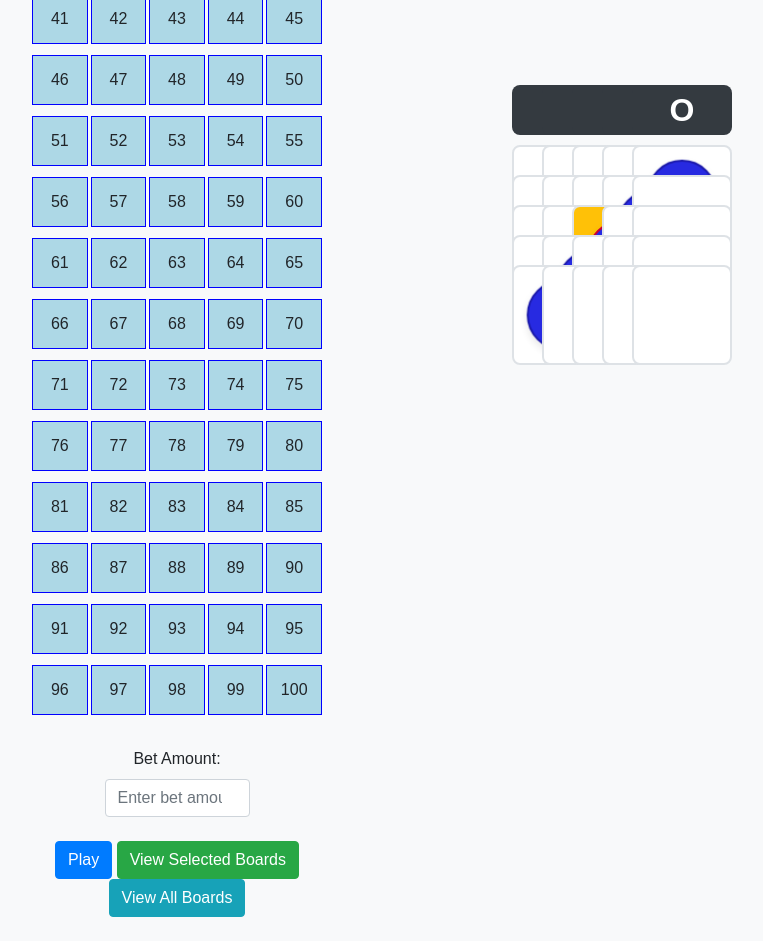
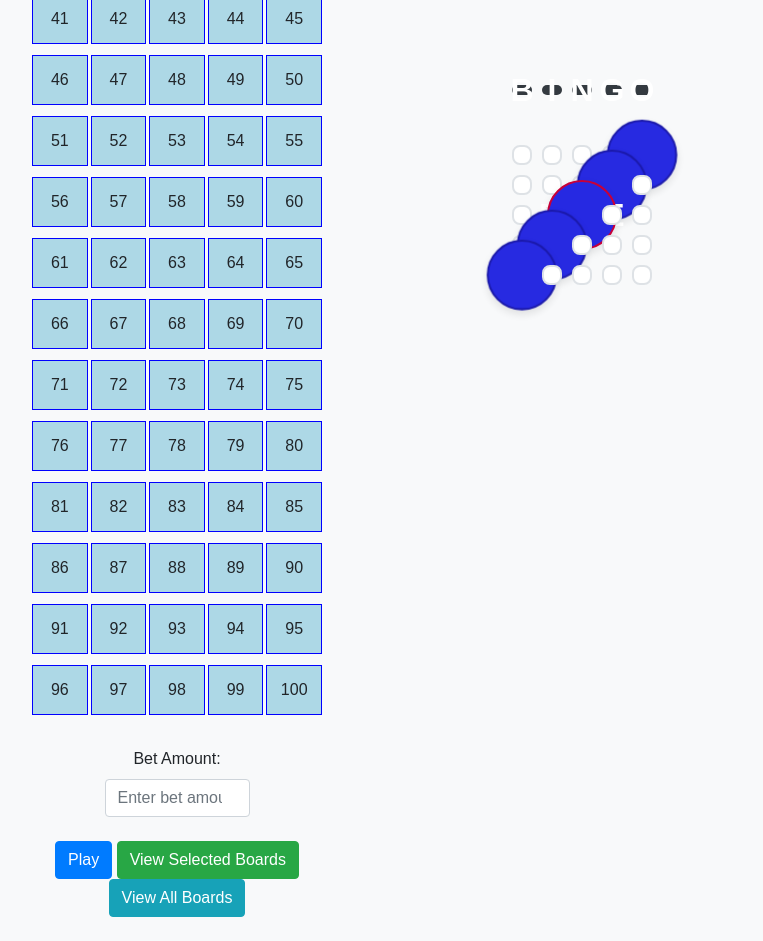
Before and after one commit to Friends7Boss/friends_bingo, a plain HTML site: page index.html in a window 1280 px wide. Shown: the whole page, without its empty margins (143-906 px from the left). Drawn offline with nearby package versions, Linux system fonts and the light colour scheme.

Commit message:
Update style.css

```diff
--- a/style.css
+++ b/style.css
@@ -18,8 +18,8 @@ body {
 }
 
 .grid-item {
-    width: 100px;
-    height: 100px;
+    width: 20px;
+    height: 20px;
     background-color: #ffffff;
     border: 2px solid #dee2e6;
     display: flex;
@@ -33,8 +33,8 @@ body {
 }
 
 .grid-header {
-    width: 100px;
-    height: 50px;
+    width: 20px;
+    height: 10px;
     display: flex;
     justify-content: center;
     align-items: center;
```
